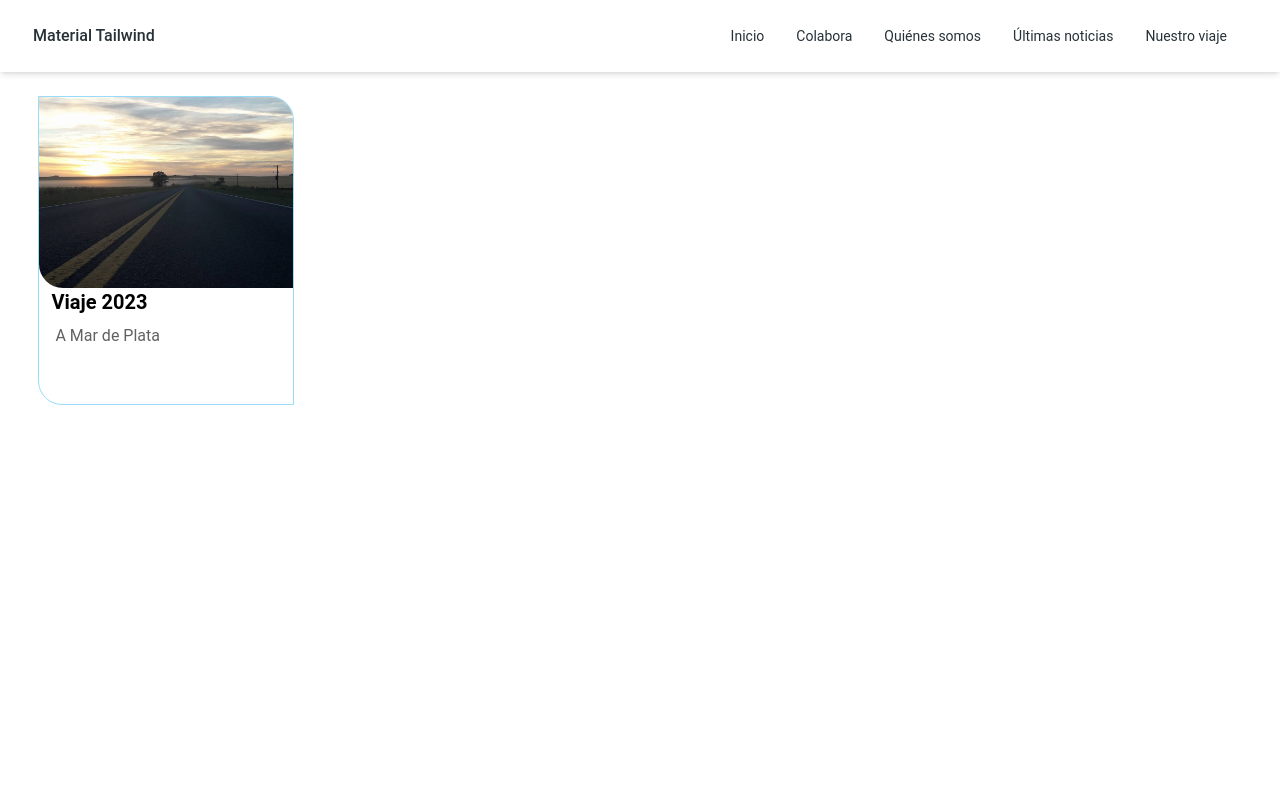
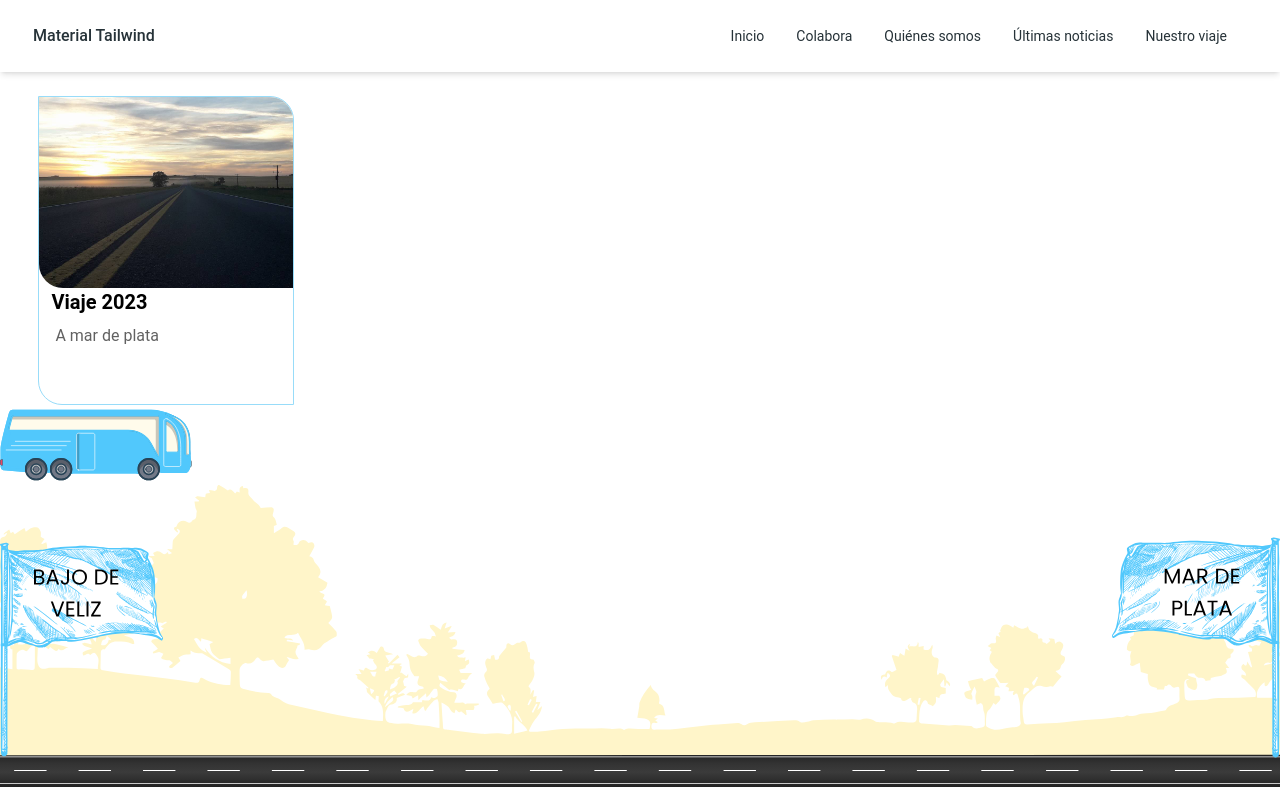
Before and after one commit to Es-Tan-Facil/FrontEnd, a React (Create React App) app: page / in a window 1280 px wide. Built offline with nearby package versions, Linux system fonts and the light colour scheme.

Commit message:
Bus route

```diff
--- /dev/null
+++ b/src/Components/BusAnimation/BusAnimation.css
@@ -0,0 +1,44 @@
+.BusImg {
+  position: sticky;
+  bottom: 0;
+  left: 0;
+  z-index: 1;
+  height: 10vh;
+  width: 15vw;
+}
+.BackgroundImg {
+  position: relative;
+  z-index: 0;
+}
+/*
+@media (max-width: 1280px) {
+  .BusImg {
+    height: 13vh;
+    margin-bottom: 12vh;
+  }
+}
+@media (max-width: 420px) {
+  .BusImg {
+    height: 10vh;
+    width: 28vw;
+    margin-bottom: 32vh;
+  }
+}
+
+@media (max-width: 320px) {
+  .BusImg {
+    height: 10vh;
+    width: 28vw;
+    margin-bottom: 2vh;
+  }
+}
+
+@media (max-width: 360px) {
+    .BusImg {
+      height: 10vh;
+      width: 28vw;
+      margin-bottom: 30vh;
+    }
+  }
+
+   */
--- a/src/Components/BusAnimation/BusAnimation.jsx
+++ b/src/Components/BusAnimation/BusAnimation.jsx
@@ -0,0 +1,20 @@
+import React from 'react'
+import background from '../../Assets/Pictures/background.svg'
+import bus from '../../Assets/Pictures/bus.svg'
+import './BusAnimation.css'
+import { useState } from 'react'
+const BusAnimation = () => {
+
+    const[posX, setPosX] = useState();
+
+  return (
+    <>
+    <div>
+    <img src={bus} alt="" className='BusImg' style={{ transform: `translate(${posX}vw)` }} />
+    <img src={background} alt="" className='BackgroundImg' />
+    </div>
+    </>
+  )
+}
+
+export default BusAnimation
--- a/src/Components/NewsCards/NewsCards.css
+++ b/src/Components/NewsCards/NewsCards.css
@@ -4,3 +4,9 @@
  margin-left: 3vw;
  margin-top: 3vh;
 }
+
+@media (max-width:420px){
+#CardBorder{
+    width: 40vw;
+}
+}
--- a/src/Components/NewsCards/NewsCards.jsx
+++ b/src/Components/NewsCards/NewsCards.jsx
@@ -4,14 +4,29 @@ import 'tailwindcss/tailwind.css';
 
 
 export default function Example() {
+
+    let data = [{
+        title: "Viaje 2023",
+        subtitle: "A mar de plata",
+        img: "../../Assets/Pictures/carretera.jpg"
+    }]
+
+console.info(data[0].title)
   return (
+    <>
+     {data.map((item) =>
     <div id="CardBorder" class="max-w-sm rounded overflow-hidden  border border-solid rounded-tl-none rounded-br-none rounded-tr-3xl rounded-bl-3xl pb-10 ">
       <img class="w-full rounded-br-none rounded-bl-3xl" src={carretera} alt="Sunset in the mountains" />
-      <div class="font-bold text-xl mb-2 ml-3">Viaje 2023</div>
+      <div class="font-bold text-xl mb-2 ml-3">{item.title}</div>
       <p class="text-gray-700 text-base pb-4 ml-4">
-        A Mar de Plata
+       {item.subtitle}
       </p>
 
     </div>
+                )}
+
+
+
+    </>
   );
 }
--- a/src/Pages/HomePage/HomePage.jsx
+++ b/src/Pages/HomePage/HomePage.jsx
@@ -2,11 +2,13 @@ import React from 'react'
 import NavBar from '../../Components/NavBar/NavBar'
 import NewsCards from '../../Components/NewsCards/NewsCards'
 import './HomePage.css'
+import BusAnimation from '../../Components/BusAnimation/BusAnimation'
 function HomePage() {
   return (
     <>
     <NavBar/>
     <NewsCards />
+    <BusAnimation />
     </>
   )
 }
```
Also changed, not shown: src/Assets/Pictures/background.svg (added), src/Assets/Pictures/bus.svg (added).
